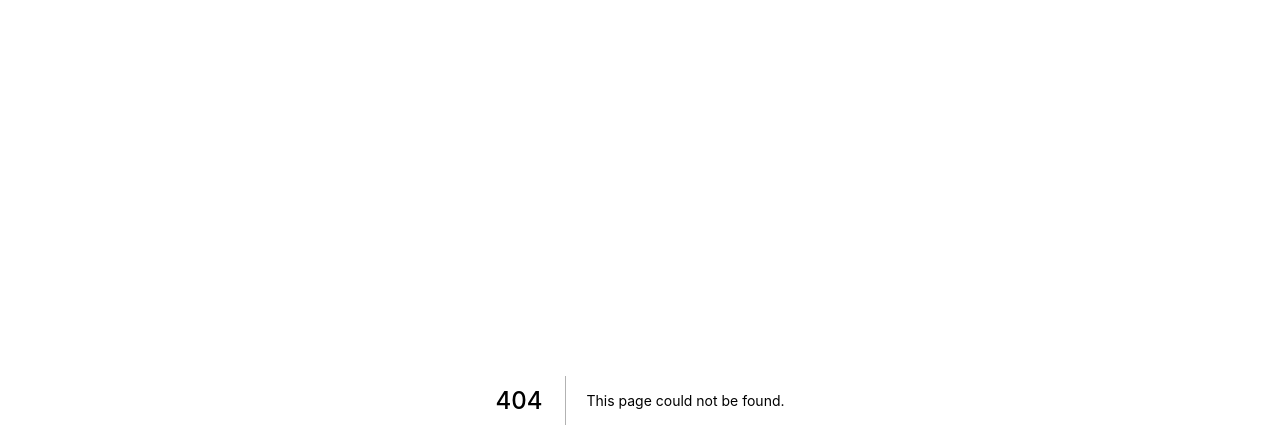
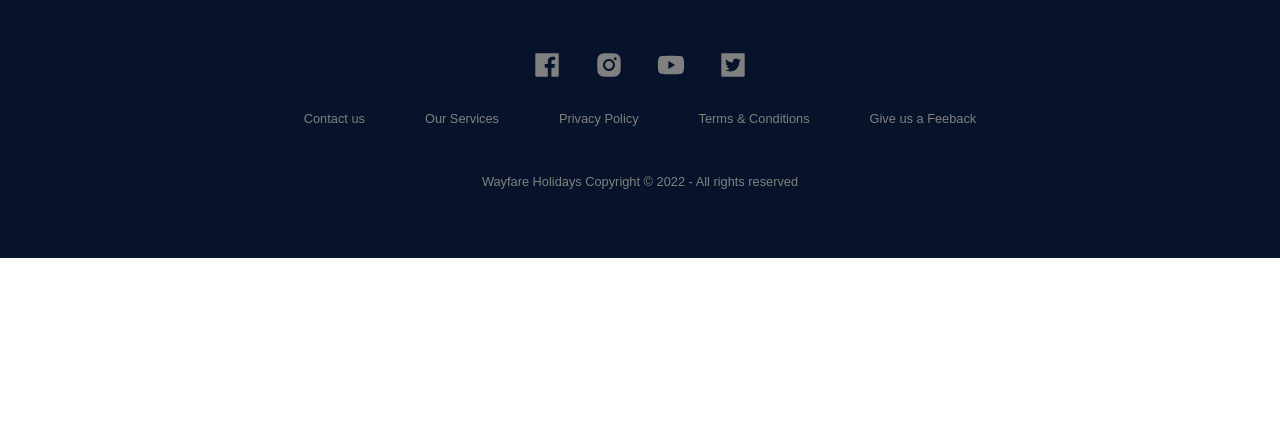
Before and after one commit to shreegowtham27/beta-wayfare, a Next.js app: page /components/footer in a window 1280 px wide. Before the commit this address had no page. Shown: the top 448 px of the page. Built offline with nearby package versions, Linux system fonts and the light colour scheme.

Commit message:
Added Footer and Updated Contact page

```diff
--- a/package.json
+++ b/package.json
@@ -16,6 +16,7 @@
     "react": "18.1.0",
     "react-bootstrap": "^2.3.1",
     "react-dom": "18.1.0",
+    "react-icons": "^4.3.1",
     "react-nextjs-toast": "^1.2.5",
     "sass": "^1.51.0"
   },
--- /dev/null
+++ b/pages/components/footer.js
@@ -0,0 +1,43 @@
+import { Col, Row } from "react-bootstrap"
+import { AiFillFacebook, AiFillInstagram, AiFillTwitterSquare, AiFillYoutube } from "react-icons/ai"
+
+const Footer = () =>{
+    return(
+        <footer>
+            <div className="footer">
+                <Row>
+                    <Col>
+                        <a className="px-3" href="#">
+                            <AiFillFacebook size={30}/>
+                        </a>
+                        <a className="px-3" href="#">
+                            <AiFillInstagram size={30}/>
+                        </a>
+                        <a className="px-3" href="#">
+                            <AiFillYoutube size={30}/>
+                        </a>
+                        <a className="px-3" href="#">
+                            <AiFillTwitterSquare size={30}/>
+                        </a>
+                    </Col>
+                </Row>
+
+                <Row>
+                    <ul>
+                        <li><a href="#">Contact us</a></li>
+                        <li><a href="#">Our Services</a></li>
+                        <li><a href="#">Privacy Policy</a></li>
+                        <li><a href="#">Terms &amp; Conditions</a></li>
+                        <li><a href="#">Give us a Feeback</a></li>
+                    </ul>
+                </Row>
+
+                <Row>
+                    <p><a href="https://www.wayfareholidays.com">Wayfare Holidays</a> Copyright © 2022 - All rights reserved</p>
+                </Row>
+            </div>
+        </footer>
+    )
+}
+
+export default Footer
--- a/pages/components/locationTypes.js
+++ b/pages/components/locationTypes.js
@@ -29,7 +29,7 @@ const LocationTypes=()=>{
                             <Tab.Pane eventKey="all">
                                 {/* <Sonnet /> */}
                                 <p>Ullamco magna aute ea laborum labore. Consequat deserunt ad occaecat commodo non duis. Ullamco enim aliquip in eiusmod laboris excepteur aliqua voluptate ea velit. Cupidatat ex officia eu excepteur ex voluptate esse dolor fugiat nulla laborum sunt.</p>
-                                <Row>
+                                <Row xs={1} md={4} className="mx-auto">
                                     <Col><Image width={200} height={200} src="https://source.unsplash.com/random/200x200/?beach"/></Col>
                                     <Col><Image width={200} height={200} src="https://source.unsplash.com/random/200x200/?desert"/></Col>
                                     <Col><Image width={200} height={200} src="https://source.unsplash.com/random/200x200/?hills"/></Col>
--- a/pages/index.js
+++ b/pages/index.js
@@ -8,6 +8,7 @@ import MemoryBlock from "./components/memoryblock"
 import LocationTypes from "./components/locationTypes"
 import { Container } from "react-bootstrap"
 import ContactForm from "./components/contact"
+import Footer from "./components/footer"
 
 
 export default function Home() {
@@ -21,6 +22,7 @@ export default function Home() {
       </Container>
       <MemoryBlock/>
       <ContactForm/>
+      <Footer/>
       {/* <h1 className='text-center text-primary'>Hello</h1> */}
     </div>
   )
--- a/styles/global.scss
+++ b/styles/global.scss
@@ -158,3 +158,57 @@ $primary : #001738;
     // }
   }
 }
+
+.footer{
+  background:#06132b;
+  padding:30px 0px;
+  font-family: 'Play', sans-serif;
+  text-align:center;
+}
+
+.footer .row{
+  width:100%;
+  margin:1% 0%;
+  padding:0.6% 0%;
+  color:gray;
+  font-size:0.8em;
+}
+
+.footer .row a{
+  text-decoration:none;
+  color:gray;
+  transition:0.5s;
+}
+
+.footer .row a:hover{
+  color:#fff;
+}
+
+.footer .row ul{
+  width:100%;
+}
+
+.footer .row ul li{
+  display:inline-block;
+  margin:0px 30px;
+}
+
+.footer .row a i{
+  font-size:2em;
+  margin:0% 1%;
+}
+
+@media (max-width:720px){
+  .footer{
+  text-align:left;
+  padding:5%;
+  }
+  .footer .row ul li{
+  display:block;
+  margin:10px 0px;
+  text-align:left;
+  }
+  .footer .row a i{
+  margin:0% 3%;
+  }
+}
```
Also changed, not shown: pages/components/contact.js (+17 -3 lines), 1 other file (tests, documents, lock files or other folders).
